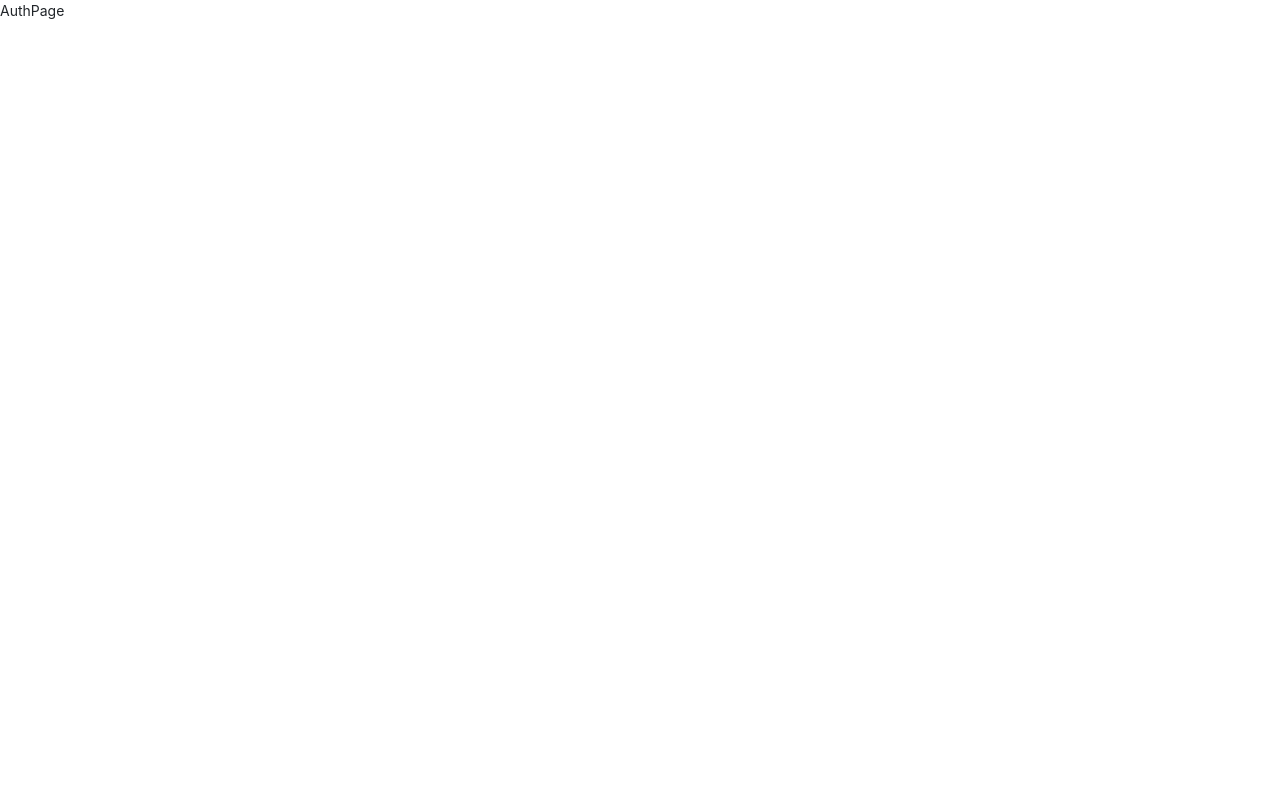
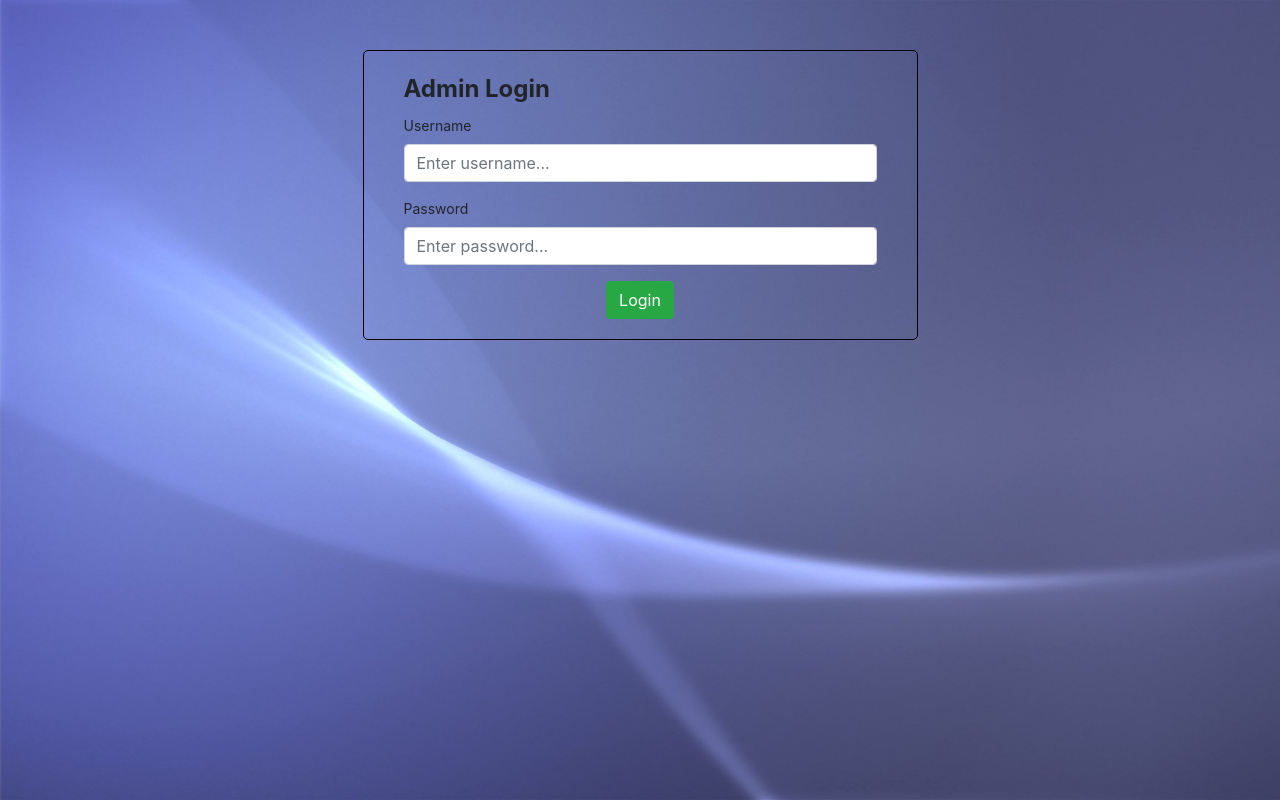
Before and after one commit to hangocthianh/bc20_mymovie, a React (Create React App) app: page /auth in a window 1280 px wide. Built offline with nearby package versions, Linux system fonts and the light colour scheme.

Commit message:
Add AdminLoginPage

```diff
--- a/src/App.js
+++ b/src/App.js
@@ -5,7 +5,7 @@ import { BrowserRouter, Route, Switch } from "react-router-dom";
 //import components
 import { renderRouteHome, renderRouteAdmin } from './routes';
 import PageNotFound from "containers/PageNotFound";
-import AuthPage from "containers/AdminTemplate/AuthPage";
+import AdminLogin from "containers/AdminTemplate/AdminLogin";
 
 function App() {
   return (
@@ -14,7 +14,7 @@ function App() {
         <Switch>
           {renderRouteHome()}
           {renderRouteAdmin()}
-          <Route path="/auth" component={AuthPage} />
+          <Route path="/auth" component={AdminLogin} />
           <Route path="" component={PageNotFound} />
         </Switch>
       </BrowserRouter>
--- /dev/null
+++ b/src/containers/AdminTemplate/AdminLogin/index.js
@@ -0,0 +1,96 @@
+import React, { useState } from 'react';
+import styled from 'styled-components';
+import { useSelector, useDispatch } from 'react-redux';
+import {actAdminLogin} from './modules/actions'
+
+const Form = styled.form`
+  width: 50%;
+  @media (max-width: 991px) {
+    width: 75%;
+  };
+  @media (max-width: 575px) {
+    width: 100%;
+  };
+`
+
+export default function AdminLogin(props) {
+  const dispatch = useDispatch();
+  const error = useSelector((state) => state.adminLoginReducer.error);
+  const [state, setState] = useState({
+    taiKhoan: "",
+    matKhau: ""
+  })
+
+  const handleOnchange = (event) => {
+    const { name, value } = event.target;
+    setState({
+      ...state,
+      [name]: value,
+    });
+  };
+
+  const handleLogin = (event) => {
+    event.preventDefault();
+    dispatch(actAdminLogin(state, props.history))
+  };
+
+  const noti = () => {
+    return (
+      error && <div className="alert alert-danger">{error.response.data.content}</div>
+    );
+  };
+
+  return (
+    <div style={{
+      height: '100vh',
+      width: '100vw',
+      backgroundImage: 'url("./img/adminLogin.jpg")',
+      backgroundSize: 'cover',
+      paddingTop: '50px',
+    }}>
+      <div className="container">
+        <Form
+          className="m-auto"
+          onSubmit={handleLogin}
+          style={{
+            border: '1px solid #000000',
+            borderRadius: '5px',
+            padding: '20px 40px'
+          }}
+        >
+          <fieldset >
+            <legend style={{ fontWeight: 'bold' }}>Admin Login</legend>
+            {noti()}
+            <div className="form-group">
+              <label>Username</label>
+              <input
+                type="text"
+                className="form-control"
+                name="taiKhoan"
+                placeholder="Enter username..."
+                required
+                onChange={handleOnchange}
+              />
+            </div>
+            <div className="form-group">
+              <label>Password</label>
+              <input
+                type="text"
+                className="form-control"
+                name="matKhau"
+                placeholder="Enter password..."
+                required
+                onChange={handleOnchange}
+              />
+            </div>
+            <div className="text-center">
+              <button type="submit" className="btn btn-success">
+                Login
+              </button>
+            </div>
+          </fieldset>
+        </Form>
+      </div>
+    </div>
+  )
+}
--- /dev/null
+++ b/src/containers/AdminTemplate/AdminLogin/modules/actions.js
@@ -0,0 +1,41 @@
+import api from "utils/apiUtils";
+import * as adminAction from './constants';
+
+export const actAdminLogin = (user, history) => {
+  return (dispatch) => {
+    dispatch(actAdminLoginRequest())
+    api
+      .post('QuanLyNguoiDung/DangNhap', user)
+      .then(result => {
+        if (result.data.content.maLoaiNguoiDung === "KhachHang") {
+          return Promise.reject({
+            response: {
+              data: {
+                content: "Bạn không có quyền truy cập",
+              }
+            },
+          });
+        }
+        localStorage.setItem("UserAdmin", JSON.stringify(result.data));
+        history.replace("/dashboard");
+        dispatch(actAdminLoginSuccess(result.data))
+      })
+      .catch(error => {
+        dispatch(actAdminLoginFailed(error))
+      })
+  }
+};
+
+const actAdminLoginRequest = () =>({
+  type: adminAction.ADMIN_LOGIN_REQUEST
+});
+
+const actAdminLoginSuccess = (data) =>({
+  type: adminAction.ADMIN_LOGIN_SUCCESS,
+  payload: data
+});
+
+const actAdminLoginFailed = (error) => ({
+  type: adminAction.ADMIN_LOGIN_FAILED,
+  payload: error
+})
--- /dev/null
+++ b/src/containers/AdminTemplate/AdminLogin/modules/constants.js
@@ -0,0 +1,3 @@
+export const ADMIN_LOGIN_REQUEST = "@adminLoginReducer/ADMIN_LOGIN_REQUEST";
+export const ADMIN_LOGIN_SUCCESS = "@adminLoginReducer/ADMIN_LOGIN_SUCCESS";
+export const ADMIN_LOGIN_FAILED = "@adminLoginReducer/ADMIN_LOGIN_FAILED";
--- /dev/null
+++ b/src/containers/AdminTemplate/AdminLogin/modules/reducer.js
@@ -0,0 +1,34 @@
+import * as adminAction from './constants';
+
+const initialState = {
+  loading: false,
+  data: null,
+  error: null,
+};
+
+const adminLoginReducer = (state = initialState, action) => {
+  switch (action.type) {
+    case adminAction.ADMIN_LOGIN_REQUEST:
+      state.loading = true;
+      state.data = null;
+      state.error = null;
+      return { ...state };
+
+    case adminAction.ADMIN_LOGIN_SUCCESS:
+      state.loading = false;
+      state.data = action.payload;
+      state.error = null;
+      return { ...state };
+
+    case adminAction.ADMIN_LOGIN_FAILED:
+      state.loading = false;
+      state.data = null;
+      state.error = action.payload;
+      return { ...state };
+
+    default:
+      return { ...state };
+  }
+};
+
+export default adminLoginReducer;
--- a/src/containers/AdminTemplate/AuthPage/index.js
+++ /dev/null
@@ -1,9 +0,0 @@
-import React from 'react'
-
-function AuthPage(props) {
-  return (
-    <div>AuthPage</div>
-  )
-};
-
-export default AuthPage;
--- a/src/containers/AdminTemplate/index.js
+++ b/src/containers/AdminTemplate/index.js
@@ -1,9 +1,10 @@
 import React from 'react';
-import { Route } from 'react-router-dom';
+import { Route, Redirect } from 'react-router-dom';
 import Navbar from 'containers/AdminTemplate/_components/Navbar'
 
 export default function AdminTemplate(props) {
   const { exact, path, component } = props;
+  if (localStorage.getItem("UserAdmin")) {
     return (
       <>
         <Navbar />
@@ -17,3 +18,5 @@ export default function AdminTemplate(props) {
       </>
     )
   }
+  return <Redirect to="/auth" />
+}
--- a/src/reducer/index.js
+++ b/src/reducer/index.js
@@ -5,14 +5,15 @@ import bookTicketReducer from "../containers/HomeTemplate/BookTicket/modules/red
 import checkedSeatReducer from "../containers/HomeTemplate/BookTicket/Seats/modules/reducer";
 import homePageReducer from "../containers/HomeTemplate/HomePage/modules/reducer";
 import headerReducer from "../containers/HomeTemplate/_components/Header/modules/reducer";
-
+import adminLoginReducer from "../containers/AdminTemplate/AdminLogin/modules/reducer";
 
 const rootReducer = combineReducers({
   detailMovieReducer,
   bookTicketReducer,
   checkedSeatReducer,
   homePageReducer,
-  headerReducer
+  headerReducer,
+  adminLoginReducer,
 })
 
 export default rootReducer
```
Also changed, not shown: public/img/adminLogin.jpg (added), src/containers/AdminTemplate/AuthPage/modules/actions.js (deleted), src/containers/AdminTemplate/AuthPage/modules/constants.js (deleted), src/containers/AdminTemplate/AuthPage/modules/reducer.js (deleted). Lines whose indentation alone changed are shown as unchanged.
